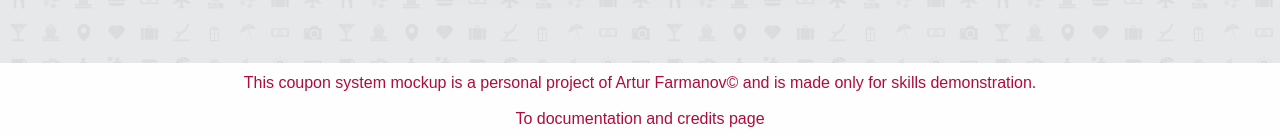
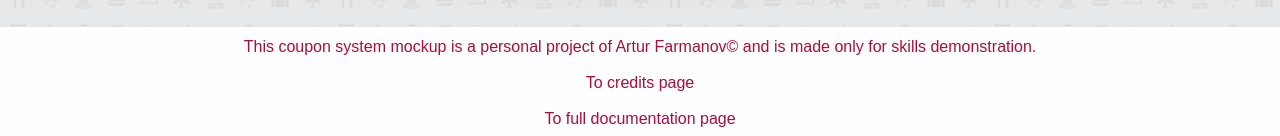
Before and after one commit to Far-Art/coupon-system, a React (Create React App) app: page /documentation in a window 1280 px wide. Shown: the part 661-797 px from the top of the page. Built offline with nearby package versions, Linux system fonts and the light colour scheme; a web font is replaced by a local one.

Commit message:
separated documantation and credits pages

```diff
--- a/src/Components/LayoutArea/Footer/Footer.tsx
+++ b/src/Components/LayoutArea/Footer/Footer.tsx
@@ -5,7 +5,8 @@ export default function Footer(): JSX.Element {
     return (
         <div className="Footer WHITE__BG">
                 <a href="https://far-art-portfolio.herokuapp.com/" target="_blank" rel="noreferrer">This coupon system mockup is a personal project of Artur Farmanov&copy; and is made only for skills demonstration.</a>
-                <NavLink to="/credits">To documentation and credits page</NavLink>
+                <NavLink to="/credits">To credits page</NavLink>
+                <NavLink to="/documentation">To full documentation page</NavLink>
         </div>
     );
 }
```
